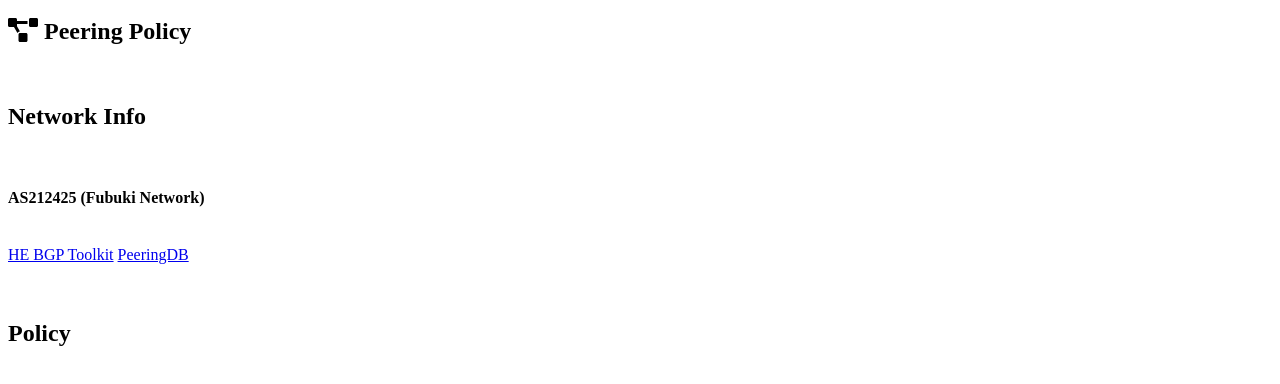
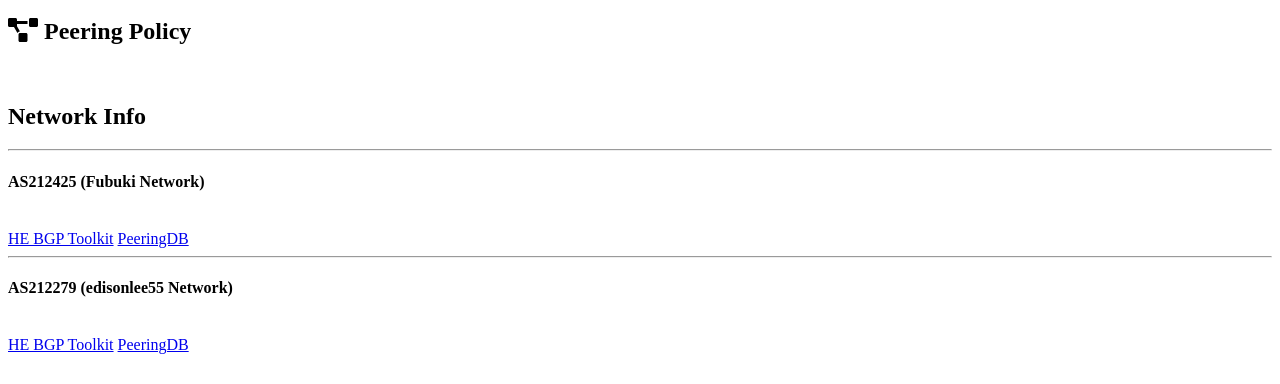
Before and after one commit to edisonlee55/network.edisonlee55.com, a website: page index.html in a window 1280 px wide. Shown: the part 568-952 px from the top of the page. Drawn offline with nearby package versions, Linux system fonts and the light colour scheme; a web font is replaced by a local one.

Commit message:
Update index.html

```diff
--- a/index.html
+++ b/index.html
@@ -63,11 +63,16 @@
                         <br>
                         <div class="card py-4">
                             <h2>Network Info</h2>
-                            <br>
+                            <hr>
                             <h4>AS212425 (Fubuki Network)</h4>
                             <br>
                             <a href="https://bgp.he.net/AS212425">HE BGP Toolkit</a>
                             <a href="https://www.peeringdb.com/net/25052">PeeringDB</a>
+                            <hr>
+                            <h4>AS212279 (edisonlee55 Network)</h4>
+                            <br>
+                            <a href="https://bgp.he.net/AS212279">HE BGP Toolkit</a>
+                            <a href="https://www.peeringdb.com/net/25254">PeeringDB</a>
                             <br>
                         </div>
                         <br><br>
```
